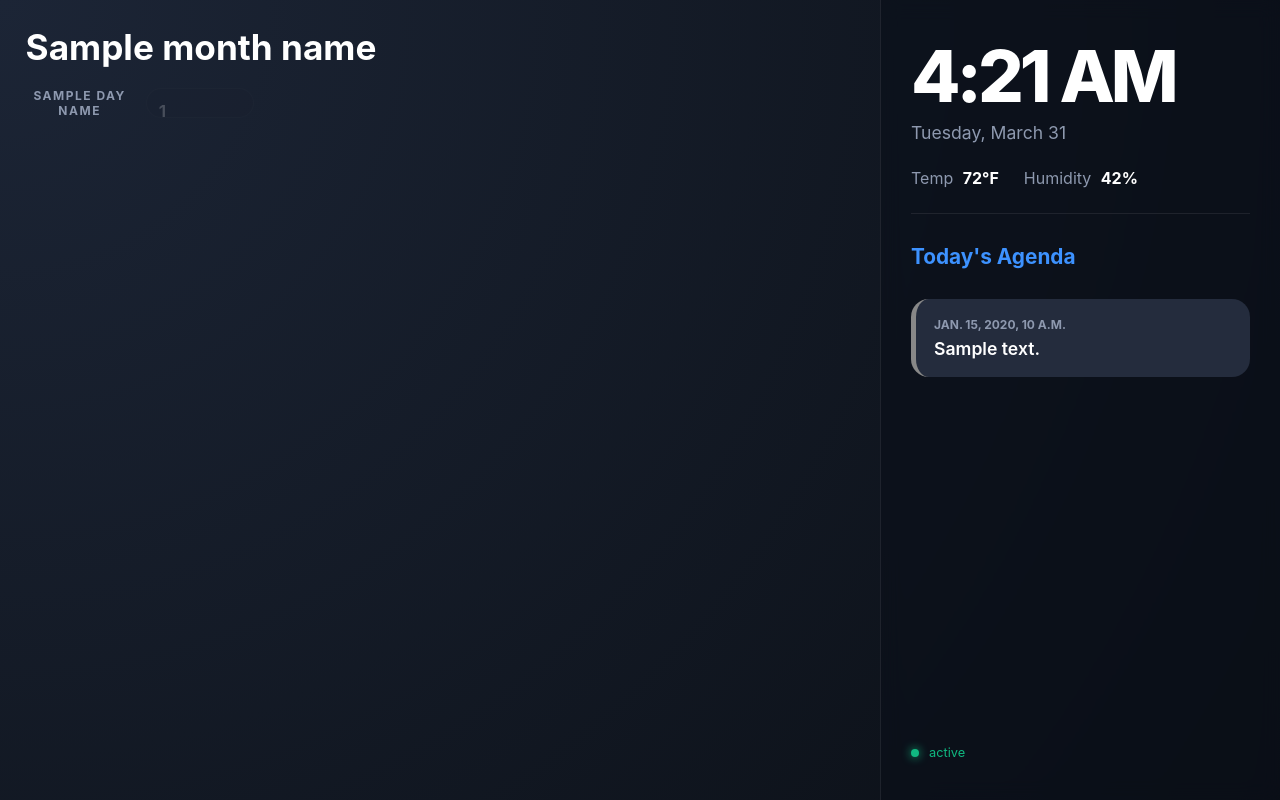
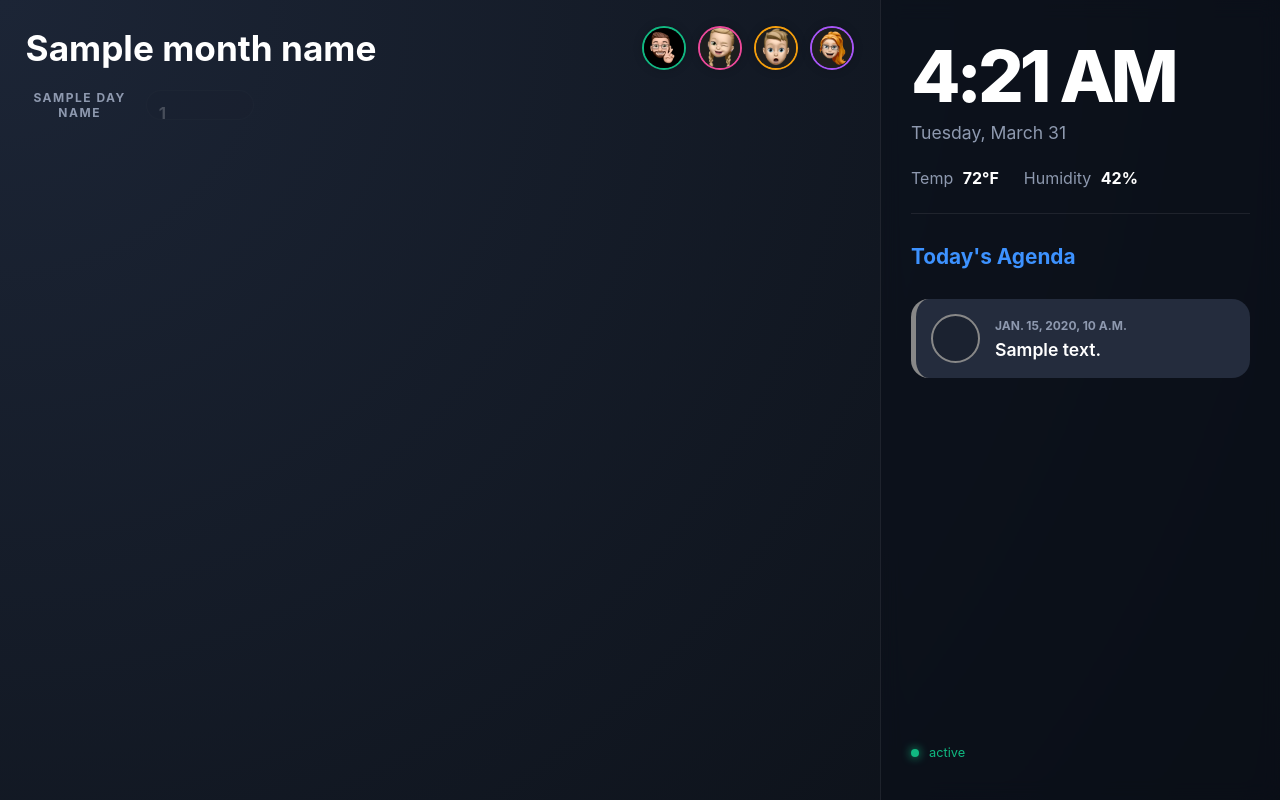
Before and after one commit to JoWerk/dashboard, a Django app: template dashboard/templates/dashboard/index.html in a window 1280 px wide. Run offline with Django 5.2, Linux system fonts and the light colour scheme; the template is opened without the code that fills it: most values are stand-ins (such as "Sample title", 1, 10 or a date in 2020).

Commit message:
added images

```diff
--- a/dashboard/templates/dashboard/index.html
+++ b/dashboard/templates/dashboard/index.html
@@ -41,10 +41,48 @@
             min-width: 0; /* Forces grid to respect boundaries */
         }
 
+        header {
+            display: flex;
+            justify-content: space-between;
+            align-items: center;
+            margin-bottom: 20px;
+        }
+
         header h1 {
-            margin: 0 0 20px 0;
+            margin: 0;
             font-size: 2.2rem;
             font-weight: 700;
+        }
+
+        .calendar-legend {
+            display: flex;
+            gap: 12px;
+            align-items: center;
+        }
+
+        .legend-item {
+            width: 40px;
+            height: 40px;
+            border-radius: 50%;
+            border: 2px solid;
+            overflow: hidden;
+            display: flex;
+            align-items: center;
+            justify-content: center;
+            background: var(--card-bg);
+            box-shadow: 0 0 10px rgba(0,0,0,0.2);
+        }
+
+        .legend-item img {
+            width: 100%;
+            height: 100%;
+            object-fit: cover;
+        }
+
+        .legend-item .placeholder {
+            font-size: 1rem;
+            font-weight: bold;
+            color: var(--text-dim);
         }
 
         /* THE GRID - Fixed Column logic */
@@ -143,12 +181,40 @@
         .agenda-item {
             background: var(--card-bg);
             border-radius: 18px;
-            padding: 18px;
+            padding: 15px;
             margin-bottom: 15px;
+            display: flex;
+            align-items: center;
+            gap: 15px;
             border-left: 5px solid var(--accent-blue);
         }
+
+        .agenda-image {
+            width: 45px;
+            height: 45px;
+            border-radius: 50%;
+            border: 2px solid;
+            overflow: hidden;
+            flex-shrink: 0;
+            display: flex;
+            align-items: center;
+            justify-content: center;
+            background: var(--panel-bg);
+        }
+
+        .agenda-image img {
+            width: 100%;
+            height: 100%;
+            object-fit: cover;
+        }
+
+        .agenda-details {
+            flex-grow: 1;
+            overflow: hidden;
+        }
+
         .agenda-time { font-size: 0.75rem; color: var(--text-dim); font-weight: 700; text-transform: uppercase; }
-        .agenda-summary { font-size: 1.1rem; font-weight: 600; margin-top: 6px; }
+        .agenda-summary { font-size: 1.1rem; font-weight: 600; margin-top: 6px; white-space: nowrap; overflow: hidden; text-overflow: ellipsis; }
 
         .status-pill {
             margin-top: 20px; font-size: 0.8rem; color: #10b981;
@@ -160,7 +226,27 @@
 <body>
 
     <main>
-        <header><h1>{{ month_name }}</h1></header>
+        <header>
+            <h1>{{ month_name }}</h1>
+            <div class="calendar-legend">
+                <!-- Person 1 (Has image) -->
+                <div class="legend-item" style="border-color: #10b981;">
+                    <img src="{% static 'images/josh.png' %}" alt="Josh">
+                </div>
+                <!-- Person 2 (Has image) -->
+                <div class="legend-item" style="border-color: #ec4899;">
+                    <img src="{% static 'images/jenna.png' %}" alt="Jenna">
+                </div>
+                <!-- Person 3 (Has image) -->
+                <div class="legend-item" style="border-color: #f59e0b;">
+                    <img src="{% static 'images/cayden.png' %}" alt="Cayden">
+                </div>
+                <!-- Person 4 (Has image) -->
+                <div class="legend-item" style="border-color: #a855f7;">
+                    <img src="{% static 'images/steph.png' %}" alt="Steph">
+                </div>
+            </div>
+        </header>
 
         <div class="calendar-grid" style="grid-template-rows: 30px repeat({{ week_count }}, 1fr);">
             {% for name in day_names %}<div class="day-header">{{ name }}</div>{% endfor %}
@@ -196,10 +282,17 @@
         <div class="agenda-container">
             {% for event in today_events %}
             <div class="agenda-item" style="border-left-color: {{ event.color }};">
-                <div class="agenda-time">
-                    {% if event.display_time %}{{ event.display_time }}{% else %}All Day{% endif %}
+                <div class="agenda-image" style="border-color: {{ event.color }};">
+                    {% if event.image %}
+                    <img src="{% static event.image %}" alt="{{ event.summary }}">
+                    {% endif %}
                 </div>
-                <div class="agenda-summary">{{ event.summary }}</div>
+                <div class="agenda-details">
+                    <div class="agenda-time">
+                        {% if event.display_time %}{{ event.display_time }}{% else %}All Day{% endif %}
+                    </div>
+                    <div class="agenda-summary">{{ event.summary }}</div>
+                </div>
             </div>
             {% empty %}
             <div style="color: var(--text-dim); font-style: italic; text-align: center; margin-top: 30px;">
```
Also changed, not shown: config/settings.py (+6 -1 lines), dashboard/views.py (+30 -3 lines), static/images/cayden.png (added), static/images/jenna.png (added), static/images/josh.png (added), static/images/steph.png (added), 1 other file.
